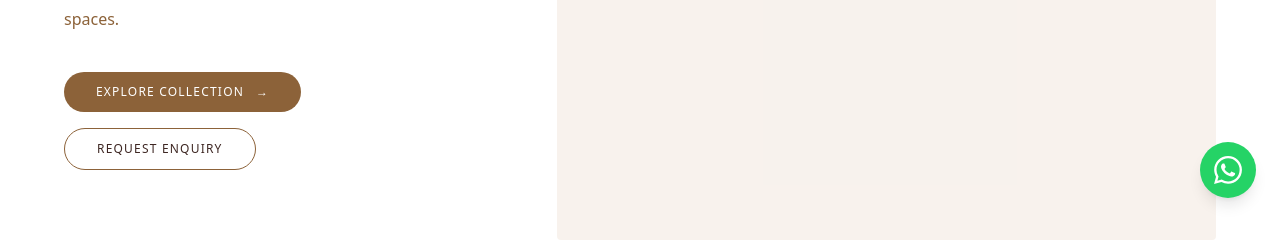
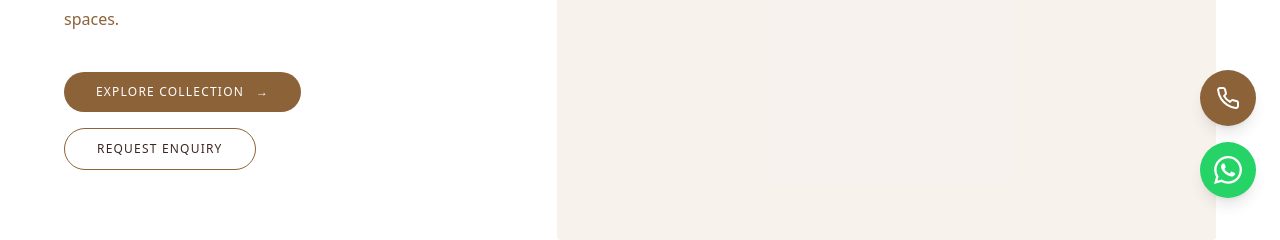
Before and after one commit to karanak1513-debug/KK, a Next.js app in the folder kk-moulding/: page / in a window 1280 px wide. Shown: the part 578-818 px from the top of the page. Built offline with nearby package versions, Linux system fonts and the light colour scheme; no server answers; the database is empty; a web font is replaced by a local one.

Commit message:
Add callnow floating icon

```diff
--- a/kk-moulding/app/(site)/layout.tsx
+++ b/kk-moulding/app/(site)/layout.tsx
@@ -2,6 +2,7 @@
 import Navbar from '@/components/Navbar';
 import Footer from '@/components/Footer';
 import FloatingWhatsApp from '@/components/FloatingWhatsApp';
+import FloatingCall from '@/components/FloatingCall';
 
 export default function SiteLayout({ children }: { children: React.ReactNode }) {
   return (
@@ -10,6 +11,7 @@ export default function SiteLayout({ children }: { children: React.ReactNode })
       <main className="pt-[80px] lg:pt-[90px]">{children}</main>
       <Footer />
       <FloatingWhatsApp />
+      <FloatingCall />
     </>
   );
 }
--- /dev/null
+++ b/kk-moulding/components/FloatingCall.tsx
@@ -0,0 +1,28 @@
+'use client';
+
+export default function FloatingCall() {
+  const phoneNumber = process.env.NEXT_PUBLIC_PHONE_NUMBER || '+91 9718503557';
+  const telUrl = `tel:${phoneNumber.replace(/\s/g, '')}`;
+
+  return (
+    <a
+      href={telUrl}
+      className="fixed bottom-24 right-6 z-50 flex items-center justify-center w-14 h-14 bg-[#8C6239] text-white rounded-full shadow-lg hover:bg-[#7A5330] transition-transform hover:scale-110"
+      aria-label="Call Now"
+    >
+      <svg
+        width="24"
+        height="24"
+        viewBox="0 0 24 24"
+        fill="none"
+        stroke="currentColor"
+        strokeWidth="2"
+        strokeLinecap="round"
+        strokeLinejoin="round"
+        xmlns="http://www.w3.org/2000/svg"
+      >
+        <path d="M22 16.92v3a2 2 0 0 1-2.18 2 19.79 19.79 0 0 1-8.63-3.07 19.5 19.5 0 0 1-6-6 19.79 19.79 0 0 1-3.07-8.67A2 2 0 0 1 4.11 2h3a2 2 0 0 1 2 1.72 12.84 12.84 0 0 0 .7 2.81 2 2 0 0 1-.45 2.11L8.09 9.91a16 16 0 0 0 6 6l1.27-1.27a2 2 0 0 1 2.11-.45 12.84 12.84 0 0 0 2.81.7A2 2 0 0 1 22 16.92z" />
+      </svg>
+    </a>
+  );
+}
```
